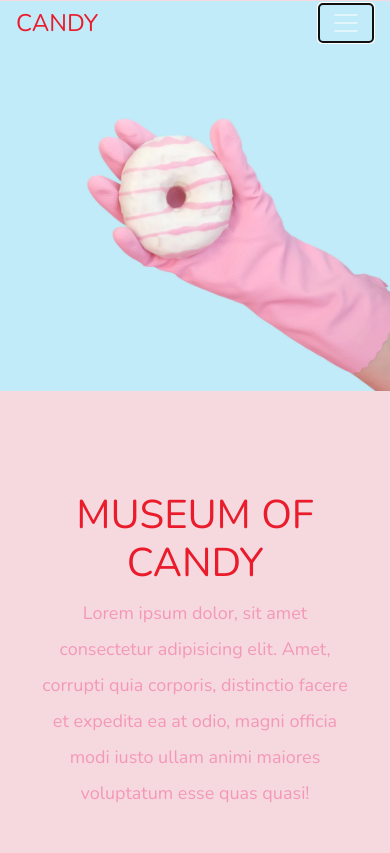
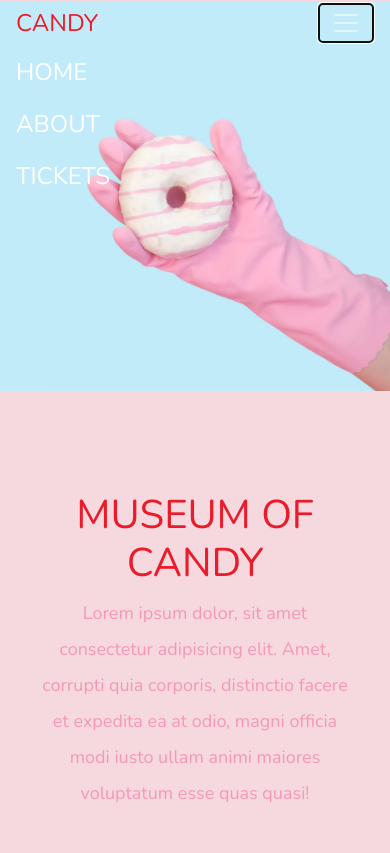
Before and after one commit to brscn2/museum-of-candy, a plain HTML site: page index.html in a window 390 px wide. Both pictures are taken after a click on the button "Toggle navigation". Shown: the top 853 px of the page. Drawn offline with nearby package versions, Linux system fonts and the light colour scheme.

Commit message:
Fixed nav items not showing up upon clicking the toggler when navbar is collapsed.

```diff
--- a/index.html
+++ b/index.html
@@ -22,18 +22,18 @@
 <body>
   <nav id="mainNavbar" class="navbar navbar-dark navbar-expand-md py-0 fixed-top">
     <a href="" class="navbar-brand">CANDY</a>
-    <button class="navbar-toggler" data-toggle="collapse" data-target="navLinks" aria-label="Toggle navigation">
+    <button class="navbar-toggler" data-toggle="collapse" data-target="#navLinks" aria-label="Toggle navigation">
       <span class="navbar-toggler-icon"></span>
     </button>
     <div class="collapse navbar-collapse" id="navLinks">
-      <ul class="navbar-nav">
-        <li class="nav-item">
+      <ul class="navbar-nav mr-auto">
+        <li class="nav-item active">
           <a href="" class="nav-link">HOME</a>
         </li>
-        <li class="nav-item">
+        <li class="nav-item active">
           <a href="" class="nav-link">ABOUT</a>
         </li>
-        <li class="nav-item">
+        <li class="nav-item active">
           <a href="" class="nav-link">TICKETS</a>
         </li>
       </ul>
```
